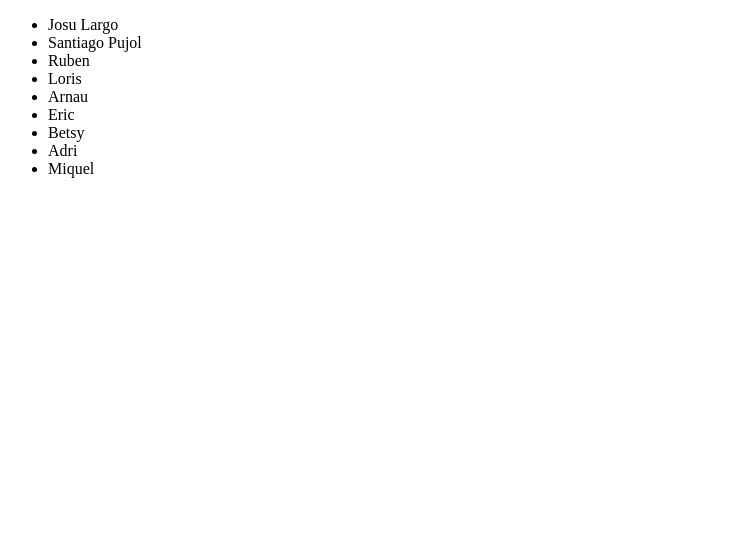
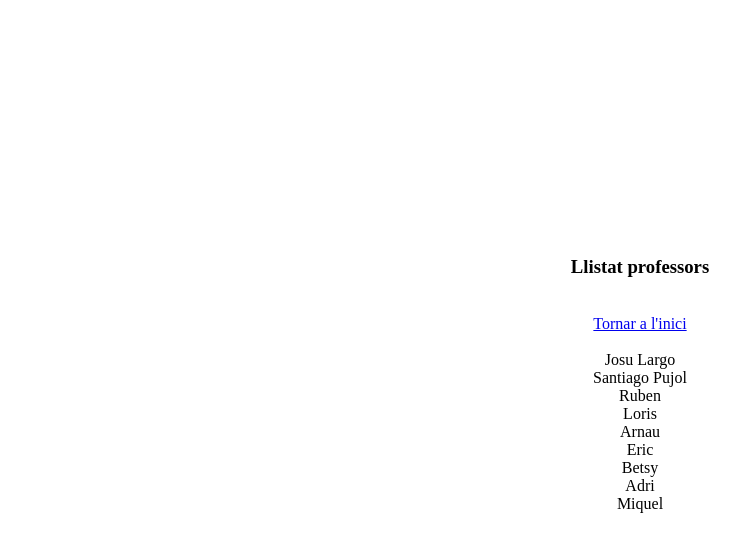
Before and after one commit to inspedralbes/gitflow-josusanti, a plain HTML site: page llistat_alumnes.html in a window 1280 px wide. Shown: the whole page, without its empty margins (0-740 px from the left). Drawn offline with Linux system fonts and the light colour scheme.

Commit message:
Afegit estils a tota la web

```diff
--- /dev/null
+++ b/index.css
@@ -0,0 +1,11 @@
+body{
+    width: 50%;
+    margin-left: auto;
+    margin-right: auto;
+    margin-top: 20%;
+
+}
+div{
+
+    text-align: center;
+}
--- a/llistat_alumnes.html
+++ b/llistat_alumnes.html
@@ -5,18 +5,25 @@
     <meta http-equiv="X-UA-Compatible" content="IE=edge">
     <meta name="viewport" content="width=device-width, initial-scale=1.0">
     <title>Web</title>
+    <link rel="stylesheet" href="index.css">
+
 </head>
 <body>
-    <ul>
-        <li>Josu Largo</li>
-        <li>Santiago Pujol</li>
-        <li>Ruben</li>
-        <li>Loris</li>
-        <li>Arnau</li>
-        <li>Eric</li>
-        <li>Betsy</li>
-        <li>Adri</li>
-        <li>Miquel</li>
-    </ul>
+    <div><h3>Llistat professors</h3></div>
+    <br>
+    <div><a href="index.html">Tornar a l'inici</a></div>
+    <br>
+   <div>
+        <div>Josu Largo</div>
+        <div>Santiago Pujol</div>
+        <div>Ruben</div>
+        <div>Loris</div>
+        <div>Arnau</div>
+        <div>Eric</div>
+        <div>Betsy</div>
+        <div>Adri</div>
+        <div>Miquel</li>
+
+</div>
 </body>
 </html>
```
Also changed, not shown: LlistatProfessors.html (+5 -0 lines), index.html (+7 -3 lines).
